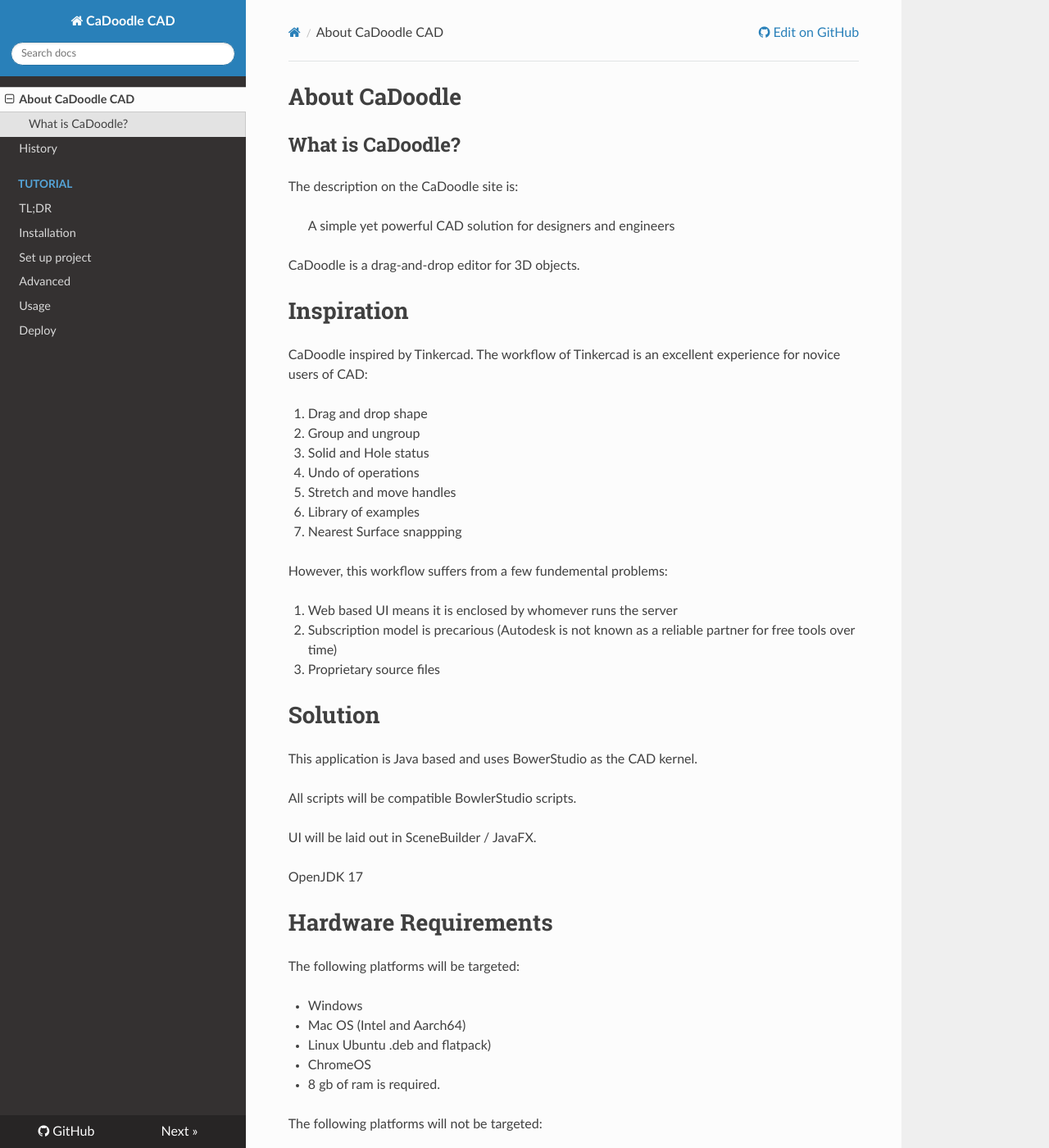
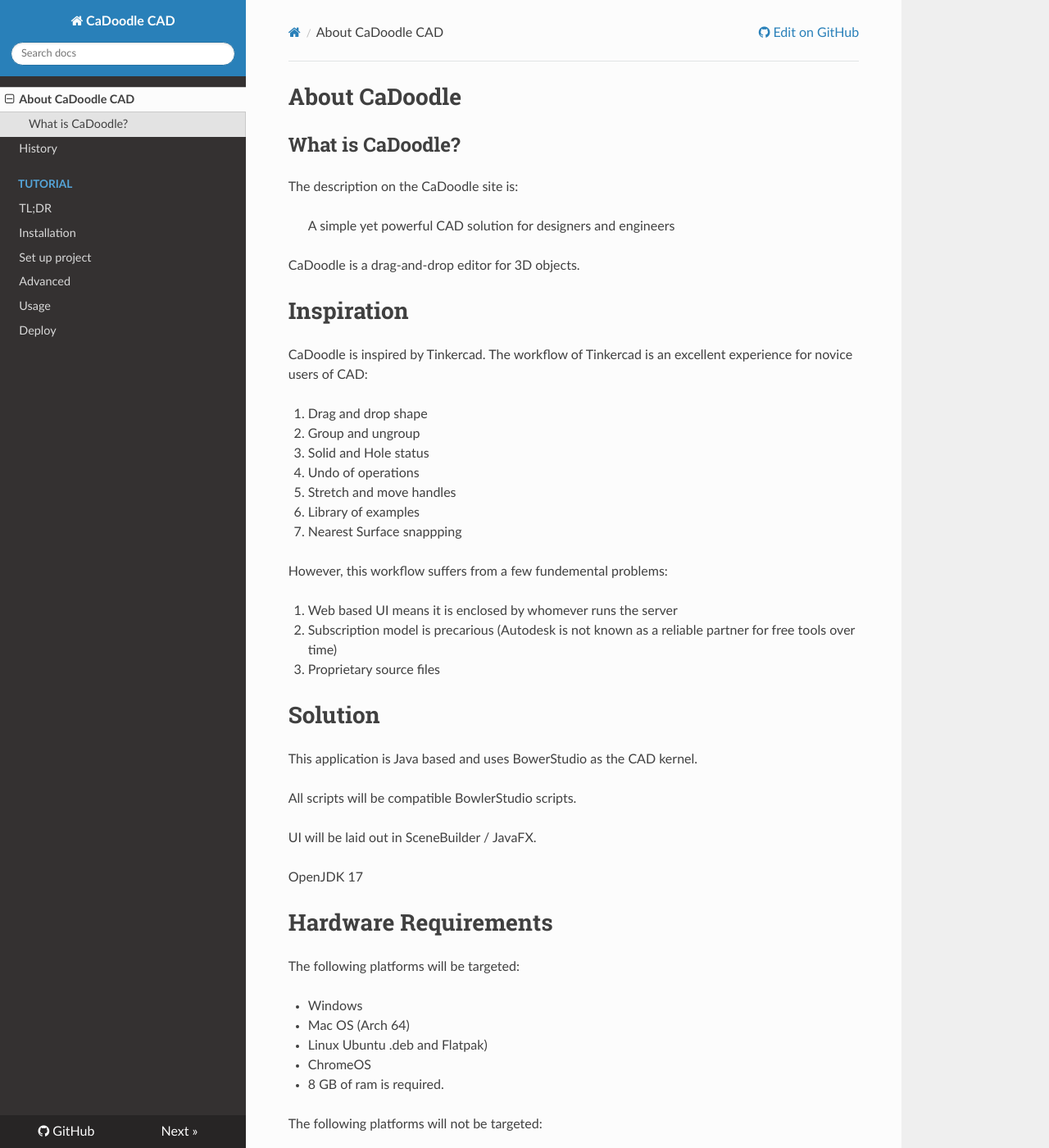
Before and after one commit to CaDoodleWebsite/cadoodlecad.github.io, an MkDocs documentation site: the page built from docs/docs/landing.md, in a window 1280 px wide and 1400 px high. Shown: the whole window at 82% size. Built offline with MkDocs 1.6.1, drawn with Linux system fonts in a browser that asks for light colours; nearby versions of some CDN libraries.

Commit message:
formatting and spelling updates

```diff
--- a/docs/docs/landing.md
+++ b/docs/docs/landing.md
@@ -11,7 +11,7 @@
 
 # Inspiration
 
-CaDoodle inspired by Tinkercad. The workflow of Tinkercad is an excellent experience for novice users of CAD:
+CaDoodle is inspired by Tinkercad. The workflow of Tinkercad is an excellent experience for novice users of CAD:
 
 1. Drag and drop shape
 2. Group and ungroup
@@ -42,10 +42,10 @@
 The following platforms will be targeted:
 
 * Windows
-* Mac OS (Intel and Aarch64)
-* Linux Ubuntu .deb and flatpack)
+* Mac OS (Arch 64)
+* Linux Ubuntu .deb and Flatpak)
 * ChromeOS
-* 8 gb of ram is required.
+* 8 GB of ram is required.
 
 The following platforms will not be targeted:
 
```
